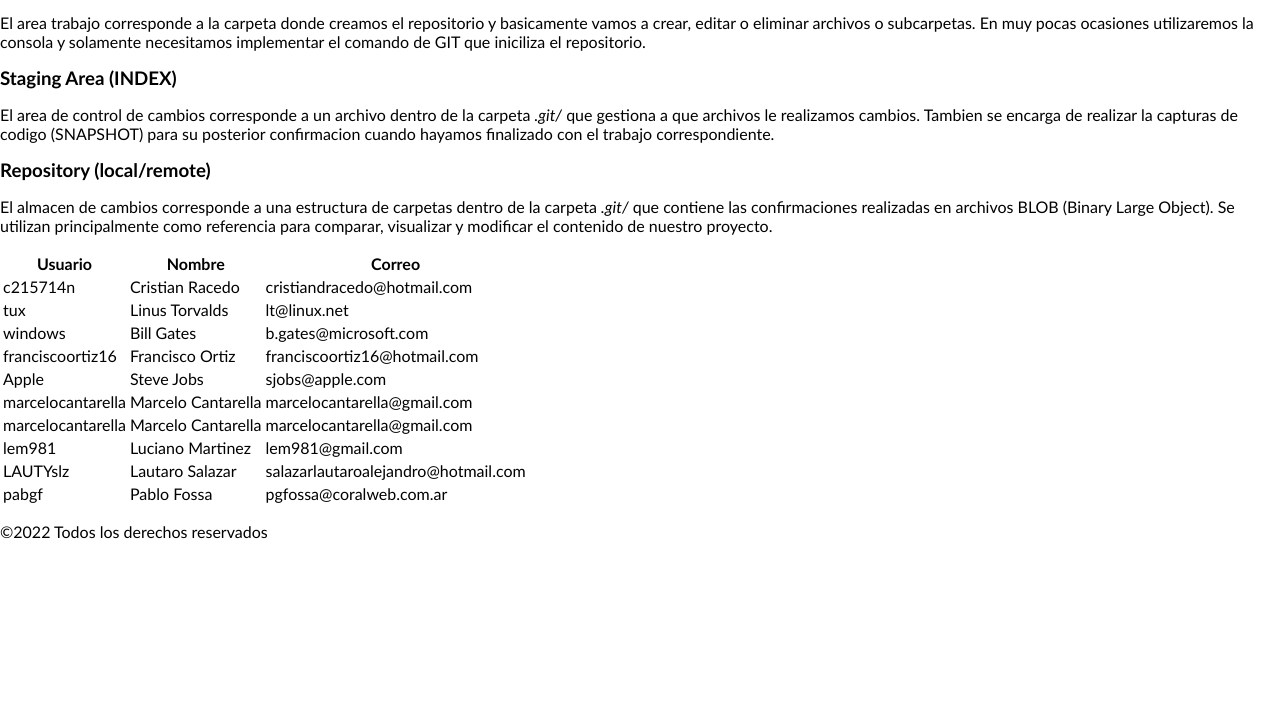
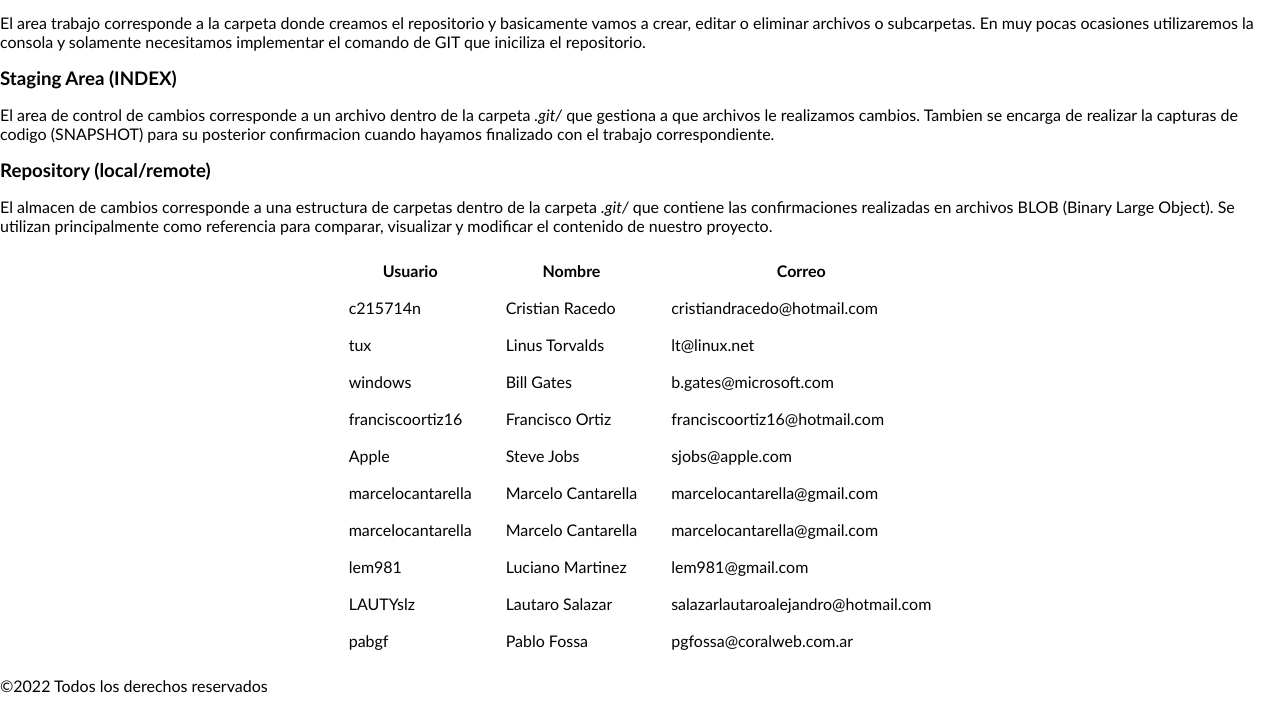
Before and after one commit to C215714N/git-mj14, a plain HTML site: page index.html in a window 1280 px wide. Shown: the part 147-858 px from the top of the page. Before the commit the page ends 800 px from the top, so only its background shows below. Drawn offline with Linux system fonts and the light colour scheme.

Commit message:
Estilos: Tabla Colaboradores

```diff
--- a/styles/main.css
+++ b/styles/main.css
@@ -88,6 +88,17 @@
 
 /* Mapa de Contacto */
 
+/* Tabla de Colaboradores */
+    .colabs{
+        margin: 1rem auto;
+    }
+    .colabs :is(
+        th,
+        td
+    ){
+        padding: .5rem 1rem;
+    }
+
 /* Formulario de Contacto */
 
 /* Reles Sociales */
```
